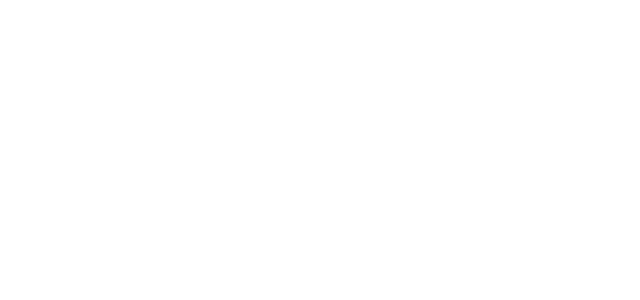
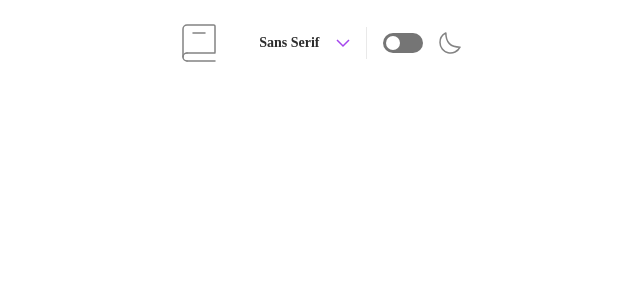
Before and after one commit to ljimshitashvili/dictionary-web-app, a React (Vite) app: page / in a window 1280 px wide. Shown: the top 300 px of the page, without its empty margins (319-959 px from the left). Built offline with nearby package versions, Linux system fonts and the light colour scheme.

Commit message:
Font styles create

```diff
--- a/package.json
+++ b/package.json
@@ -16,6 +16,7 @@
   "devDependencies": {
     "@types/react": "^18.0.28",
     "@types/react-dom": "^18.0.11",
+    "@types/styled-components": "^5.1.26",
     "@typescript-eslint/eslint-plugin": "^5.57.1",
     "@typescript-eslint/parser": "^5.57.1",
     "@vitejs/plugin-react": "^4.0.0",
@@ -24,6 +25,8 @@
     "eslint-plugin-react-hooks": "^4.6.0",
     "eslint-plugin-react-refresh": "^0.3.4",
     "postcss": "^8.4.23",
+    "postcss-preset-env": "^8.3.2",
+    "styled-components": "^5.3.10",
     "tailwindcss": "^3.3.2",
     "typescript": "^5.0.2",
     "vite": "^4.3.2"
--- a/src/App.tsx
+++ b/src/App.tsx
@@ -1,5 +1,23 @@
+import Header from "./Components/Header";
+
+import { useState } from "react";
+import GlobalStyles from "./GlobalStyles";
+
 function App() {
-  return <></>;
+  const [fontDiv, setFontDiv] = useState<boolean>(true);
+  const [font, setFont] = useState<string>("sansSerif");
+
+  return (
+    <div className="w-full min-h-[100vh] flex flex-col items-center">
+      <GlobalStyles font={font} />
+      <Header
+        fontDiv={fontDiv}
+        setFontDiv={setFontDiv}
+        setFont={setFont}
+        font={font}
+      />
+    </div>
+  );
 }
 
 export default App;
--- /dev/null
+++ b/src/Components/Header.tsx
@@ -0,0 +1,83 @@
+import Logo from "../assets/images/logo.svg";
+import Moon from "../assets/images/icon-moon.svg";
+import Arrow from "../assets/images/icon-arrow-down.svg";
+import { useState } from "react";
+
+interface Props {
+  fontDiv: boolean;
+  setFontDiv: (fontDiv: boolean) => void;
+  font: string;
+  setFont: (font: string) => void;
+}
+
+export default function Header({ fontDiv, setFontDiv, setFont }: Props) {
+  const [fontName, setFontName] = useState<string>("Sans Serif");
+
+  const handleClick = () => {
+    setFontDiv(!fontDiv);
+  };
+
+  const makeMono = () => {
+    setFont("'Inconsolata', monospace");
+    setFontName("Mono");
+  };
+
+  const makeSerif = () => {
+    setFont("'Lora', serif");
+    setFontName("Serif");
+  };
+
+  const makeSans = () => {
+    setFont("'Inter', sans-serif");
+    setFontName("Sans Serif");
+  };
+
+  return (
+    <header className="flex w-full max-w-[327px] justify-between p-6">
+      <img src={Logo} alt="Logo" />
+      <div className="flex items-center gap-4">
+        <div
+          className="flex gap-4 cursor-pointer relative "
+          onClick={handleClick}
+        >
+          <h1 className="text-[14px] leading-6 text-[#2D2D2D] normal font-bold ">
+            {fontName}
+          </h1>
+          <img src={Arrow} alt="Arrow Icon" />
+          <div
+            className={`min-w-[100px] absolute -left-3 top-8 bg-white p-3 rounded-[8px] ${
+              fontDiv ? "hidden" : "block"
+            }`}
+          >
+            <p
+              className=" text-[14px] leading-6 text-[#2D2D2D] "
+              onClick={makeSans}
+            >
+              Sans Serif
+            </p>
+            <p
+              className=" text-[14px] leading-6 text-[#2D2D2D] "
+              onClick={makeSerif}
+            >
+              Serif
+            </p>
+            <p
+              className=" text-[14px] leading-6 text-[#2D2D2D] "
+              onClick={makeMono}
+            >
+              Mono
+            </p>
+          </div>
+        </div>
+        <hr className="w-[1px] h-8 bg-[#E9E9E9] border-0" />
+        <label className="w-10 h-5 bg-[#757575] rounded-[10px] px-[3px] flex items-center cursor-pointer">
+          <input
+            type="checkbox"
+            className="w-[14px] h-[14px] appearance-none bg-white rounded-full cursor-pointer"
+          />
+        </label>
+        <img src={Moon} />
+      </div>
+    </header>
+  );
+}
--- /dev/null
+++ b/src/GlobalStyles.ts
@@ -0,0 +1,21 @@
+import { createGlobalStyle } from "styled-components";
+
+interface Fonts {
+  font: string;
+}
+
+const GlobalStyles = createGlobalStyle<Fonts>`
+    * {
+        margin: 0;
+        padding: 0;
+        box-sizing: border-box;
+    }
+
+    body{
+        font-family: ${(props) => props.font};
+    }
+
+
+`;
+
+export default GlobalStyles;
--- a/src/index.css
+++ b/src/index.css
@@ -2,8 +2,4 @@
 @import "tailwindcss/utilities";
 @import "tailwindcss/components";
 
-& {
-  margin: 0;
-  padding: 0;
-  box-sizing: border-box;
-}
+@import url("https://fonts.googleapis.com/css2?family=Inconsolata:wght@400;700&family=Inter:wght@400;700&family=Lora:wght@400;700&display=swap");
```
Also changed, not shown: 1 other file (tests, documents, lock files or other folders).
